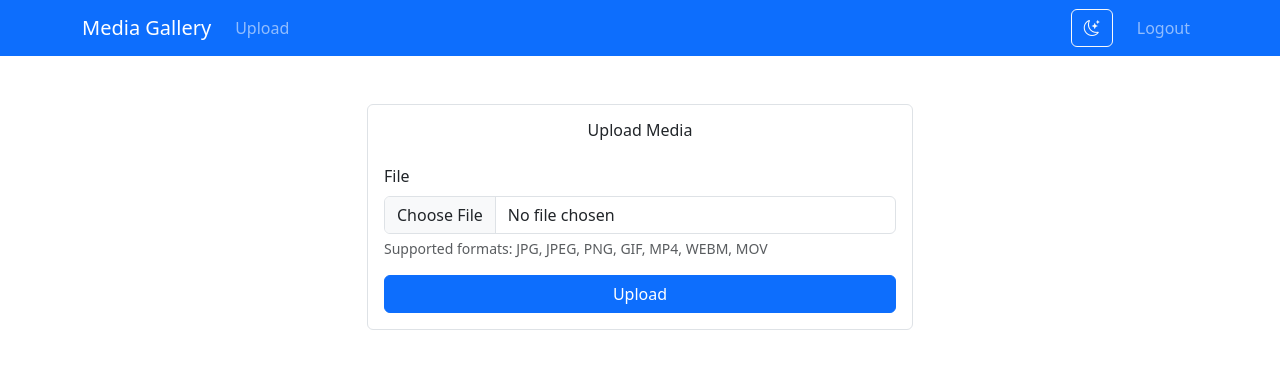
After one commit to Parsa-SadeghiAsl/flask-media-gallery, a Flask app: page /upload in a window 1280 px wide. The commit adds this page. Shown: the top 377 px of the page. Run offline with Flask 3, Linux system fonts and the light colour scheme; the visitor is signed in with stand-in values (Sample User, id 1); some libraries are stand-ins or nearby versions.

Commit message:
added user authentication, user based media upload

```diff
--- a/app.py
+++ b/app.py
@@ -1,15 +1,36 @@
-from flask import Flask, render_template, send_file, url_for, request
+from flask import Flask, render_template, send_file, url_for, request, flash, redirect
 from flask_caching import Cache
+from flask_login import LoginManager, login_user, logout_user, login_required, current_user
+from werkzeug.utils import secure_filename
 import os
 from dotenv import load_dotenv
+from models import db, User, Media
+from forms import LoginForm, RegistrationForm, UploadForm
+import uuid
+
 load_dotenv()
 
 app = Flask(__name__)
+app.config['SECRET_KEY'] = os.getenv('SECRET_KEY', 'your-secret-key-here')
+app.config['SQLALCHEMY_DATABASE_URI'] = os.getenv('DATABASE_URL', 'sqlite:///media_gallery.db')
+app.config['SQLALCHEMY_TRACK_MODIFICATIONS'] = False
+app.config['DATA_FOLDER'] = os.getenv('DATA_FOLDER')
+app.config['ITEMS_PER_PAGE'] = 9
+
+# Initialize extensions
+db.init_app(app)
 cache = Cache(app, config={'CACHE_TYPE': 'SimpleCache'})
-cache.init_app(app)
-app.config['DATA_FOLDER'] = os.getenv('DATA_FOLDER')
-print(f"Data folder: {app.config['DATA_FOLDER']}")
-app.config['ITEMS_PER_PAGE'] = 9  # Number of items per page
+login_manager = LoginManager()
+login_manager.init_app(app)
+login_manager.login_view = 'login'
+
+# Create database tables
+with app.app_context():
+    db.create_all()
+
+@login_manager.user_loader
+def load_user(id):
+    return User.query.get(int(id))
 
 # Allowed file extensions
 ALLOWED_EXTENSIONS = {'png', 'jpg', 'jpeg', 'gif', 'mp4', 'webm', 'mov'}
@@ -22,54 +43,114 @@ def index():
     page = request.args.get('page', 1, type=int)
     per_page = app.config['ITEMS_PER_PAGE']
 
-    files = cache.get('files')
-    if not files:
-        if os.path.exists(app.config['DATA_FOLDER']):
-            # Get all files and sort them by type (images first, then videos)
-            all_files = []
-            for filename in os.listdir(app.config['DATA_FOLDER']):
-                if allowed_file(filename):
-                    file_type = 'video' if filename.rsplit('.', 1)[1].lower() in {'mp4', 'webm', 'mov'} else 'image'
-                    all_files.append({
-                        'name': filename,
-                        'type': file_type,
-                        'path': url_for('serve_file', filename=filename),
-                        'download_path': url_for('download_file', filename=filename)
-                    })
-        else:
-            return "Data folder not found", 404
+    # Get all media files
+    query = Media.query
 
-            # Sort files: images first, then videos
-        files = sorted(all_files, key=lambda x: (x['type'] == 'video', x['name']))
-        cache.set('files', files)
-
-    # Calculate pagination
-    total_items = len(files)
-    total_pages = (total_items + per_page - 1) // per_page
-    start_idx = (page - 1) * per_page
-    end_idx = min(start_idx + per_page, total_items)
-
-    # Get items for current page
-    paginated_files = files[start_idx:end_idx]
+    # Get paginated files
+    pagination = query.order_by(Media.uploaded_at.desc()).paginate(page=page, per_page=per_page)
+    files = [{
+        'name': media.filename,
+        'type': media.file_type,
+        'path': url_for('serve_file', filename=media.filename),
+        'download_path': url_for('download_file', filename=media.filename),
+        'uploader': media.owner.username,
+        'upload_date': media.uploaded_at.strftime('%Y-%m-%d %H:%M')
+    } for media in pagination.items]
 
     return render_template('index.html',
-                         files=paginated_files,
-                         current_page=page,
-                         total_pages=total_pages,
-                         total_items=total_items)
+                         files=files,
+                         pagination=pagination,
+                         show_auth_message=False)
+
+@app.route('/login', methods=['GET', 'POST'])
+def login():
+    if current_user.is_authenticated:
+        return redirect(url_for('index'))
+
+    form = LoginForm()
+    if form.validate_on_submit():
+        user = User.query.filter_by(username=form.username.data).first()
+        if user is None or not user.check_password(form.password.data):
+            flash('Invalid username or password', 'danger')
+            return redirect(url_for('login'))
+
+        login_user(user)
+        flash('Logged in successfully!', 'success')
+        next_page = request.args.get('next')
+        return redirect(next_page or url_for('index'))
+
+    return render_template('login.html', form=form)
+
+@app.route('/register', methods=['GET', 'POST'])
+def register():
+    if current_user.is_authenticated:
+        return redirect(url_for('index'))
+
+    form = RegistrationForm()
+    if form.validate_on_submit():
+        user = User(username=form.username.data, email=form.email.data)
+        user.set_password(form.password.data)
+        db.session.add(user)
+        db.session.commit()
+        flash('Registration successful! Please login.', 'success')
+        return redirect(url_for('login'))
+
+    return render_template('register.html', form=form)
+
+@app.route('/logout')
+@login_required
+def logout():
+    logout_user()
+    flash('You have been logged out.', 'info')
+    return redirect(url_for('index'))
+
+@app.route('/upload', methods=['GET', 'POST'])
+@login_required
+def upload():
+    form = UploadForm()
+    if form.validate_on_submit():
+        file = form.file.data
+        if file and allowed_file(file.filename):
+            # Generate a unique filename
+            ext = file.filename.rsplit('.', 1)[1].lower()
+            filename = f"{uuid.uuid4()}.{ext}"
+
+            # Save the file
+            file.save(os.path.join(app.config['DATA_FOLDER'], filename))
+
+            # Create media record
+            file_type = 'video' if ext in {'mp4', 'webm', 'mov'} else 'image'
+            media = Media(
+                filename=filename,
+                original_filename=file.filename,
+                file_type=file_type,
+                user_id=current_user.id
+            )
+            db.session.add(media)
+            db.session.commit()
+
+            flash('File uploaded successfully!', 'success')
+            return redirect(url_for('index'))
+        else:
+            flash('Invalid file type!', 'danger')
+
+    return render_template('upload.html', form=form)
 
 @app.route('/data/<filename>')
 def download_file(filename):
+    # Anyone can download files now
+    media = Media.query.filter_by(filename=filename).first_or_404()
     return send_file(
         os.path.join(app.config['DATA_FOLDER'], filename),
-        as_attachment=True
+        as_attachment=True,
+        download_name=media.original_filename
     )
 
 @app.route('/data/<filename>')
 def serve_file(filename):
-    return send_file(
-        os.path.join(app.config['DATA_FOLDER'], filename)
-    )
+    # Anyone can view files now
+    media = Media.query.filter_by(filename=filename).first_or_404()
+    return send_file(os.path.join(app.config['DATA_FOLDER'], filename))
 
 if __name__ == '__main__':
     app.run(debug=True)
--- /dev/null
+++ b/forms.py
@@ -0,0 +1,34 @@
+from flask_wtf import FlaskForm
+from flask_wtf.file import FileField, FileRequired, FileAllowed
+from wtforms import StringField, PasswordField, SubmitField
+from wtforms.validators import DataRequired, Email, EqualTo, Length, ValidationError
+from models import User
+
+class LoginForm(FlaskForm):
+    username = StringField('Username', validators=[DataRequired()])
+    password = PasswordField('Password', validators=[DataRequired()])
+    submit = SubmitField('Login')
+
+class RegistrationForm(FlaskForm):
+    username = StringField('Username', validators=[DataRequired(), Length(min=3, max=20)])
+    email = StringField('Email', validators=[DataRequired(), Email()])
+    password = PasswordField('Password', validators=[DataRequired(), Length(min=6)])
+    password2 = PasswordField('Repeat Password', validators=[DataRequired(), EqualTo('password')])
+    submit = SubmitField('Register')
+
+    def validate_username(self, username):
+        user = User.query.filter_by(username=username.data).first()
+        if user is not None:
+            raise ValidationError('Please use a different username.')
+
+    def validate_email(self, email):
+        user = User.query.filter_by(email=email.data).first()
+        if user is not None:
+            raise ValidationError('Please use a different email address.')
+
+class UploadForm(FlaskForm):
+    file = FileField('File', validators=[
+        FileRequired(),
+        FileAllowed(['jpg', 'jpeg', 'png', 'gif', 'mp4', 'webm', 'mov'], 'Images and videos only!')
+    ])
+    submit = SubmitField('Upload')
--- a/static/style.css
+++ b/static/style.css
@@ -29,13 +29,21 @@ body {
     width: 100%;
     height: 300px;
     object-fit: cover;
-    border-radius: 8px;
+    border-radius: 8px 8px 0 0;
 }
 .file-info {
     margin-top: 10px;
     font-size: 0.9em;
     color: var(--text-color);
     opacity: 0.8;
+}
+.file-info div {
+    margin-bottom: 4px;
+}
+.file-info i {
+    width: 20px;
+    text-align: center;
+    margin-right: 5px;
 }
 .card {
     background-color: var(--card-bg);
@@ -44,13 +52,21 @@ body {
 }
 .card-title {
     color: var(--text-color);
+    font-size: 1rem;
+    white-space: nowrap;
+    overflow: hidden;
+    text-overflow: ellipsis;
 }
-.theme-toggle {
-    position: fixed;
-    top: 20px;
-    right: 20px;
-    z-index: 1000;
+
+#themeToggle {
+    padding: 0.375rem 0.75rem;
+    transition: all 0.3s ease;
 }
+
+#themeToggle:hover {
+    transform: scale(1.1);
+}
+
 .section-header {
     margin: 2rem 0 1rem;
     padding-bottom: 0.5rem;
--- /dev/null
+++ b/templates/base.html
@@ -0,0 +1,67 @@
+<!DOCTYPE html>
+<html lang="en" data-bs-theme="light">
+<head>
+    <meta charset="UTF-8">
+    <meta name="viewport" content="width=device-width, initial-scale=1.0">
+    <title>Media Gallery</title>
+    <link href="https://cdn.jsdelivr.net/npm/bootstrap@5.3.0/dist/css/bootstrap.min.css" rel="stylesheet">
+    <link rel="stylesheet" href="https://cdn.jsdelivr.net/npm/bootstrap-icons@1.7.2/font/bootstrap-icons.css">
+    <link rel="stylesheet" href="{{ url_for('static', filename='style.css') }}">
+</head>
+<body>
+    <nav class="navbar navbar-expand-lg navbar-dark bg-primary">
+        <div class="container">
+            <a class="navbar-brand" href="{{ url_for('index') }}">Media Gallery</a>
+            <button class="navbar-toggler" type="button" data-bs-toggle="collapse" data-bs-target="#navbarNav">
+                <span class="navbar-toggler-icon"></span>
+            </button>
+            <div class="collapse navbar-collapse" id="navbarNav">
+                <ul class="navbar-nav me-auto">
+                    {% if current_user.is_authenticated %}
+                    <li class="nav-item">
+                        <a class="nav-link" href="{{ url_for('upload') }}">Upload</a>
+                    </li>
+                    {% endif %}
+                </ul>
+                <div class="d-flex align-items-center">
+                    <button class="btn btn-outline-light me-3" id="themeToggle">
+                        <i class="bi bi-moon-stars"></i>
+                    </button>
+                    <ul class="navbar-nav">
+                        {% if current_user.is_authenticated %}
+                        <li class="nav-item">
+                            <a class="nav-link" href="{{ url_for('logout') }}">Logout</a>
+                        </li>
+                        {% else %}
+                        <li class="nav-item">
+                            <a class="nav-link" href="{{ url_for('login') }}">Login</a>
+                        </li>
+                        <li class="nav-item">
+                            <a class="nav-link" href="{{ url_for('register') }}">Register</a>
+                        </li>
+                        {% endif %}
+                    </ul>
+                </div>
+            </div>
+        </div>
+    </nav>
+
+    {% with messages = get_flashed_messages(with_categories=true) %}
+        {% if messages %}
+            <div class="container mt-3">
+                {% for category, message in messages %}
+                    <div class="alert alert-{{ category }} alert-dismissible fade show" role="alert">
+                        {{ message }}
+                        <button type="button" class="btn-close" data-bs-dismiss="alert" aria-label="Close"></button>
+                    </div>
+                {% endfor %}
+            </div>
+        {% endif %}
+    {% endwith %}
+
+    {% block content %}{% endblock %}
+
+    <script src="https://cdn.jsdelivr.net/npm/bootstrap@5.3.0/dist/js/bootstrap.bundle.min.js"></script>
+    <script src="{{ url_for('static', filename='script.js') }}"></script>
+</body>
+</html>
--- /dev/null
+++ b/templates/upload.html
@@ -0,0 +1,31 @@
+{% extends "base.html" %}
+
+{% block content %}
+<div class="container py-5">
+    <div class="row justify-content-center">
+        <div class="col-md-6">
+            <div class="card">
+                <div class="card-body">
+                    <h2 class="card-title text-center mb-4">Upload Media</h2>
+                    <form method="POST" action="{{ url_for('upload') }}" enctype="multipart/form-data">
+                        {{ form.hidden_tag() }}
+                        <div class="mb-3">
+                            {{ form.file.label(class="form-label") }}
+                            {{ form.file(class="form-control") }}
+                            {% for error in form.file.errors %}
+                            <span class="text-danger">{{ error }}</span>
+                            {% endfor %}
+                            <div class="form-text">
+                                Supported formats: JPG, JPEG, PNG, GIF, MP4, WEBM, MOV
+                            </div>
+                        </div>
+                        <div class="d-grid gap-2">
+                            {{ form.submit(class="btn btn-primary") }}
+                        </div>
+                    </form>
+                </div>
+            </div>
+        </div>
+    </div>
+</div>
+{% endblock %}
```
Also changed, not shown: models.py (added, +34 -0 lines), requirements.txt (+6 -2 lines), templates/index.html (+39 -37 lines), templates/login.html (added, +38 -0 lines), templates/register.html (added, +52 -0 lines).
